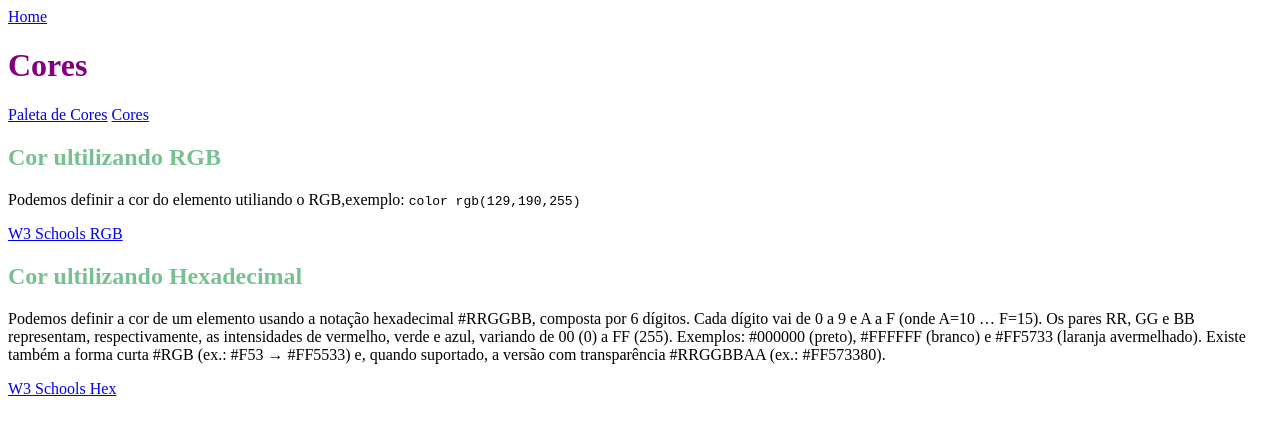
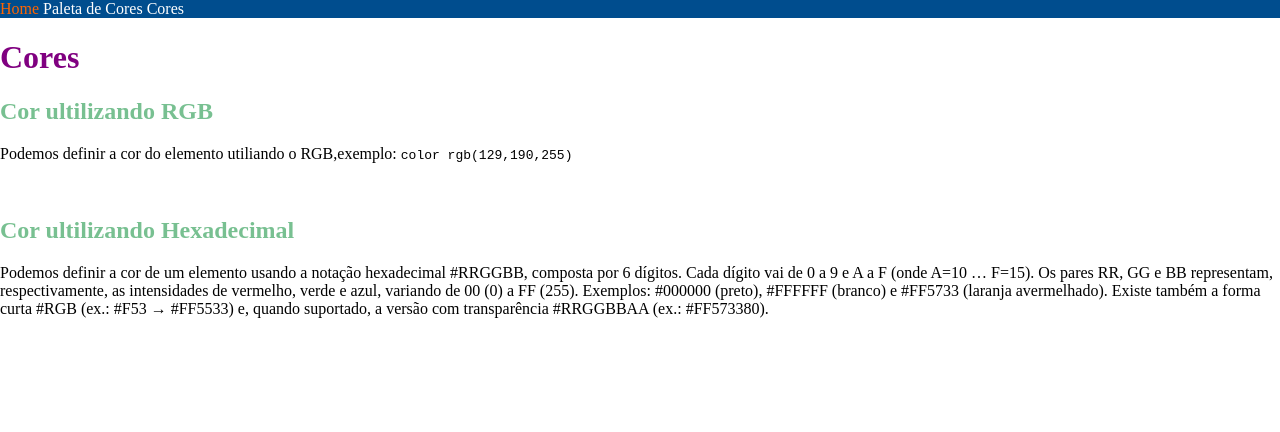
Before and after one commit to aajuniorbnu/super-dev8-curso-css, a plain HTML site: page public/cores.html in a window 1280 px wide. Drawn offline with Linux system fonts and the light colour scheme.

Commit message:
personalizar barra navegação

```diff
--- a/public/cores.css
+++ b/public/cores.css
@@ -1,3 +1,11 @@
+/*css RESET */
+body{
+    margin: 0;
+    padding: 0;
+}
+
+
+
 /* definir a cor do texto uando RGB(red green blue)
 R =>0...255
 G =>0...255
@@ -7,3 +15,14 @@ B =>0...255
 h2{
     color: rgb(120, 192,145);
 }
+div {
+    background-color: #004d8e;
+}
+a {
+    color: #FFFFFF;
+
+    text-decoration: none;
+}
+a:hover{
+    color: #ff6500;
+}
--- a/public/cores.html
+++ b/public/cores.html
@@ -1,11 +1,12 @@
 <!DOCTYPE html>
 <html lang="pt-br">
+
 <head>
     <meta charset="UTF-8">
     <meta name="viewport" content="width=device-width, initial-scale=1.0">
     <title>Cores</title>
     <style>
-        h1{
+        h1 {
             color: purple;
         }
     </style>
@@ -13,11 +14,15 @@
 
 
 </head>
+
 <body>
-    <a href="../index.html">Home</a>
+
+    <div>
+        <a href="../index.html">Home</a>
+        <a href="https://colorhunt.co/" target="_blank">Paleta de Cores</a>
+        <a href="https://www.w3schools.com/W3CSS/w3css_colors.asp" target="_blank">Cores</a>
+    </div>
     <h1>Cores</h1>
-    <a href="https://colorhunt.co/" target="_blank">Paleta de Cores</a>
-    <a href="https://www.w3schools.com/W3CSS/w3css_colors.asp" target="_blank">Cores</a>
 
 
     <h2>Cor ultilizando RGB</h2>
@@ -28,8 +33,13 @@
     <a href="https://www.w3schools.com/css/css_colors_rgb.asp" target="_blank">W3 Schools RGB</a>
 
     <h2>Cor ultilizando Hexadecimal</h2>
-    <p>Podemos definir a cor de um elemento usando a notação hexadecimal #RRGGBB, composta por 6 dígitos. Cada dígito vai de 0 a 9 e A a F (onde A=10 … F=15). Os pares RR, GG e BB representam, respectivamente, as intensidades de vermelho, verde e azul, variando de 00 (0) a FF (255). Exemplos: #000000 (preto), #FFFFFF (branco) e #FF5733 (laranja avermelhado). Existe também a forma curta #RGB (ex.: #F53 → #FF5533) e, quando suportado, a versão com transparência #RRGGBBAA (ex.: #FF573380).</p>
+    <p>Podemos definir a cor de um elemento usando a notação hexadecimal #RRGGBB, composta por 6 dígitos. Cada dígito
+        vai de 0 a 9 e A a F (onde A=10 … F=15). Os pares RR, GG e BB representam, respectivamente, as intensidades de
+        vermelho, verde e azul, variando de 00 (0) a FF (255). Exemplos: #000000 (preto), #FFFFFF (branco) e #FF5733
+        (laranja avermelhado). Existe também a forma curta #RGB (ex.: #F53 → #FF5533) e, quando suportado, a versão com
+        transparência #RRGGBBAA (ex.: #FF573380).</p>
     <a href="https://www.w3schools.com/css/css_colors_hex.asp" target="_blank">W3 Schools Hex</a>
 
 </body>
+
 </html>
```
